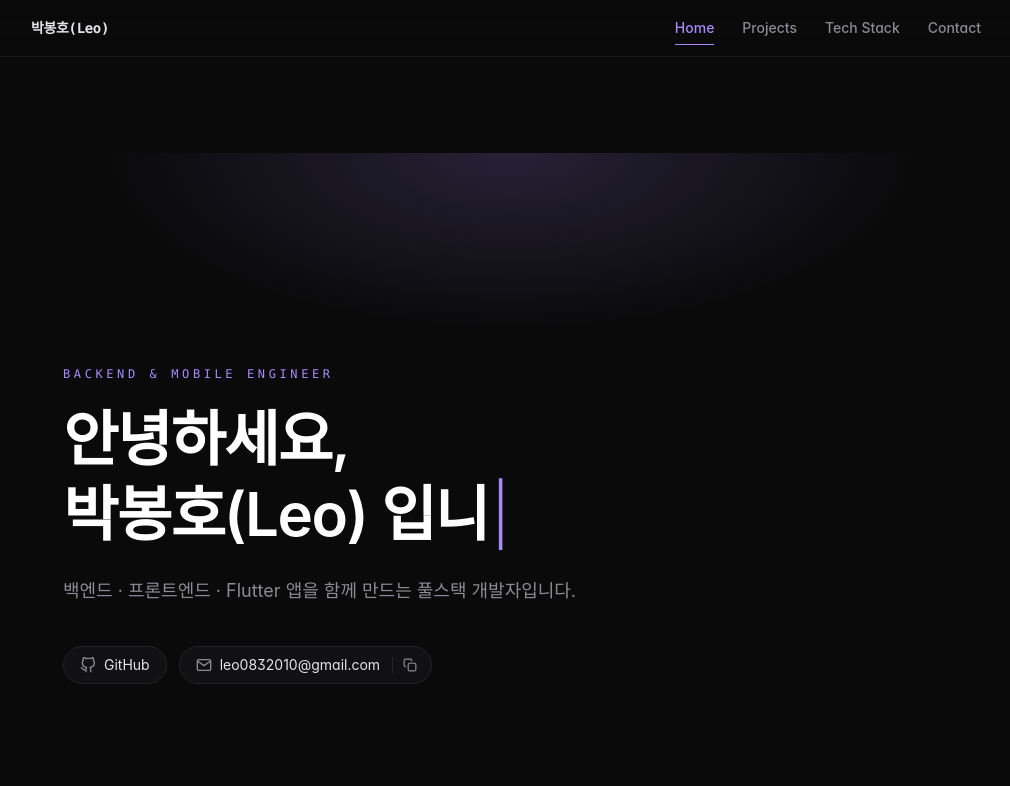
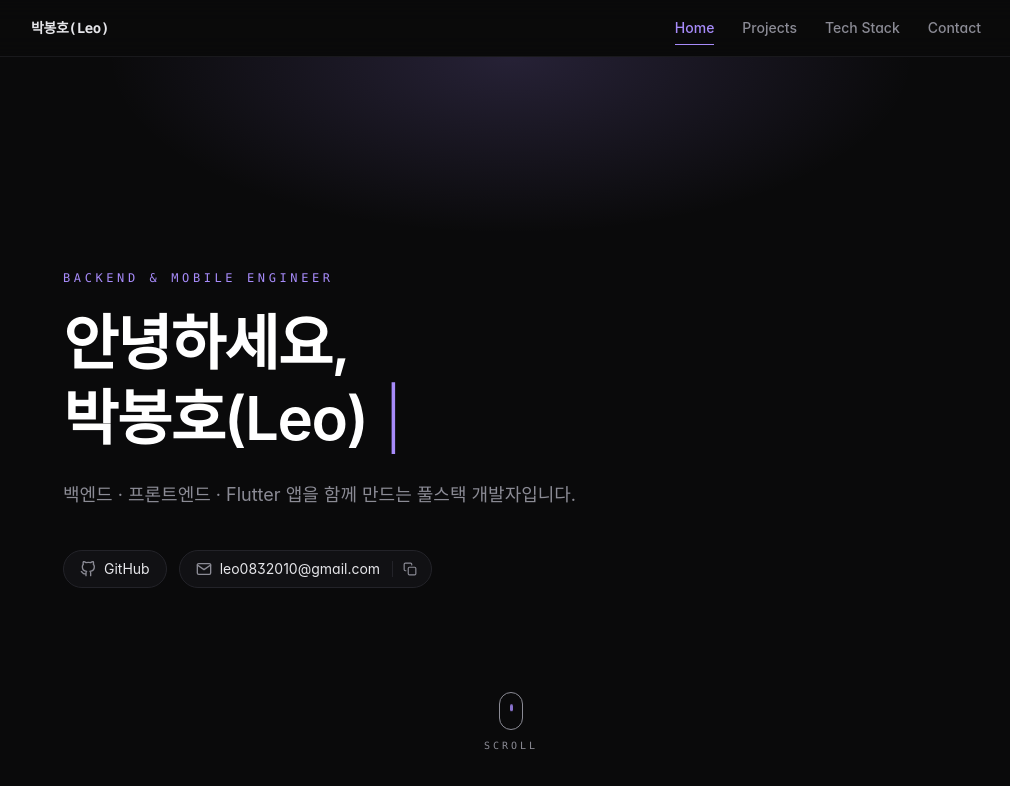
Before and after one commit to inma06/my_portfolio_site, a React (Vite) app: page / in a window 1280 px wide. Shown: the top 786 px of the page, without its empty margins (129-1139 px from the left). Built offline with nearby package versions, Linux system fonts and the light colour scheme; no server answers.

Commit message:
feat: remove unnecessary padding from main section in App component

```diff
--- a/src/App.tsx
+++ b/src/App.tsx
@@ -23,7 +23,7 @@
   return (
     <div className="min-h-screen bg-[var(--color-bg)] text-[var(--color-text)] antialiased transition-colors duration-300">
       <Header />
-      <main className="mx-auto max-w-5xl px-4 py-24 sm:px-6 lg:px-8">
+      <main className="mx-auto max-w-5xl px-4 sm:px-6 lg:px-8">
         <Hero />
         {/* 💡 Projects 컴포넌트에 전역 라이트박스를 열 수 있는 핸들러 함수를 주입합니다. */}
         <Projects
```
